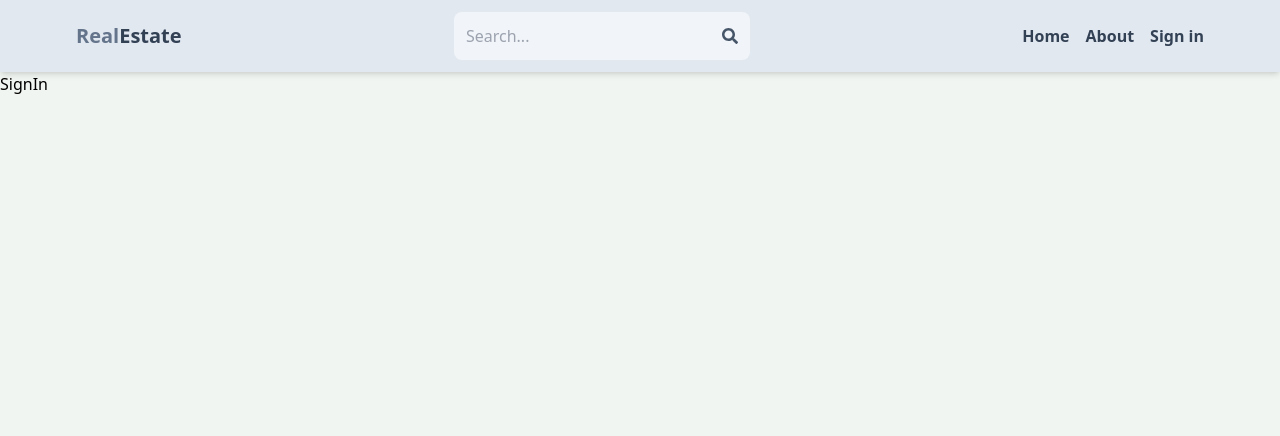
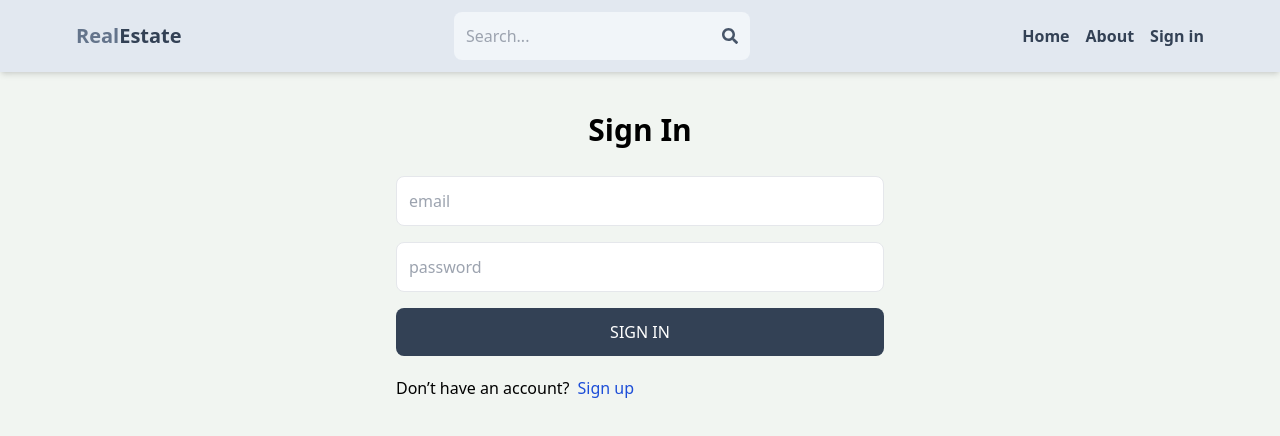
Before and after one commit to Russ-S/mern-estate, a React (Vite) app in the folder client/: page /sign-in in a window 1280 px wide. Shown: the top 436 px of the page. Built offline with nearby package versions, Linux system fonts and the light colour scheme.

Commit message:
complete sign in page functionality

```diff
--- a/client/src/pages/SignIn.jsx
+++ b/client/src/pages/SignIn.jsx
@@ -1,4 +1,77 @@
+import { useState } from "react";
+import { Link, useNavigate } from "react-router-dom";
+
 const SignIn = () => {
-  return <div>SignIn</div>;
+  const [formData, setFormData] = useState({});
+  const [error, setError] = useState(null);
+  const [loading, setLoading] = useState(false);
+  const navigate = useNavigate();
+  const handleChange = (e) => {
+    setFormData({
+      ...formData,
+      [e.target.id]: e.target.value,
+    });
+  };
+  const handleSubmit = async (e) => {
+    e.preventDefault();
+    try {
+      setLoading(true);
+      const res = await fetch("/api/auth/signin", {
+        method: "POST",
+        headers: {
+          "Content-Type": "application/json",
+        },
+        body: JSON.stringify(formData),
+      });
+      const data = await res.json();
+      console.log(data);
+      if (data.success === false) {
+        setError(data.message);
+        setLoading(false);
+        return;
+      }
+      setLoading(false);
+      setError(null);
+      navigate("/");
+    } catch (error) {
+      setLoading(false);
+      setError(error.message);
+    }
+  };
+
+  return (
+    <div className="p-3 max-w-lg mx-auto">
+      <h1 className="text-3xl text-center font-semibold my-7">Sign In</h1>
+      <form onSubmit={handleSubmit} className="flex flex-col gap-4">
+        <input
+          type="email"
+          placeholder="email"
+          className="border p-3 rounded-lg"
+          id="email"
+          onChange={handleChange}
+        />
+        <input
+          type="password"
+          placeholder="password"
+          className="border p-3 rounded-lg"
+          id="password"
+          onChange={handleChange}
+        />
+        <button
+          disabled={loading}
+          className="bg-slate-700 text-white p-3 rounded-lg uppercase hover:opacity-95 disabled:opacity-80"
+        >
+          {loading ? "Loading..." : "Sign in"}
+        </button>
+      </form>
+      <div className="flex gap-2 mt-5">
+        <p>Don&#8217;t have an account?</p>
+        <Link to={"/sign-up"}>
+          <span className="text-blue-700">Sign up</span>
+        </Link>
+      </div>
+      {error && <p className="text-red-500 mt-5">{error}</p>}
+    </div>
+  );
 };
 export default SignIn;
```
